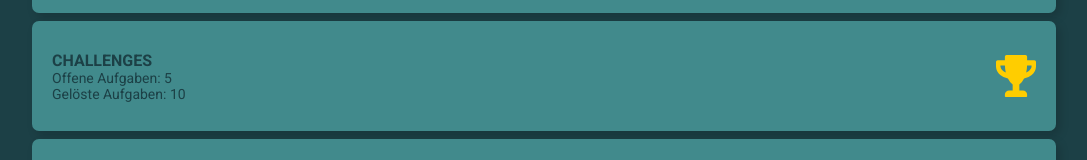
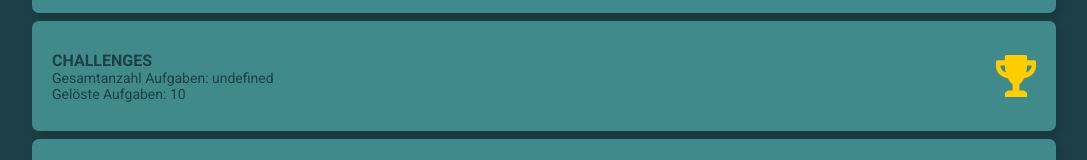
Before and after one commit to Frenzy265/recycle, a React (Create React App) app in the folder client/: page / in a window 1280 px wide. Shown: the part 221-381 px from the top of the page, without its empty margins (96-1183 px from the left). Built offline with nearby package versions, Linux system fonts and the light colour scheme; no server answers.

Commit message:
✨ Add amount of tasks to card

```diff
--- a/client/src/pages/Home.js
+++ b/client/src/pages/Home.js
@@ -3,8 +3,20 @@ import { Card } from "../components/Card";
 import IconRecycle from "../assets/icon-recycle-action.svg";
 import IconBox from "../assets/icon-box-action.svg";
 import IconTrophy from "../assets/icon-trophy-action.svg";
+import { useEffect, useState } from "react";
+import { countAllTasks } from "../api/challenge";
 
 export default function Home() {
+  const [amount, setAmount] = useState();
+
+  useEffect(() => {
+    async function fetchData() {
+      const arrayLength = await countAllTasks();
+      setAmount(arrayLength);
+    }
+    fetchData();
+  }, []);
+
   return (
     <>
       <Header>Reduce, Reuse, Recycle</Header>
@@ -18,7 +30,7 @@ export default function Home() {
         title="Challenges"
         icon={IconTrophy}
         alt="Icon Trophy"
-        infoOne="Offene Aufgaben: 5"
+        infoOne={`Gesamtanzahl Aufgaben: ${amount}`}
         infoTwo="Gelöste Aufgaben: 10"
       />
       <Card
```
